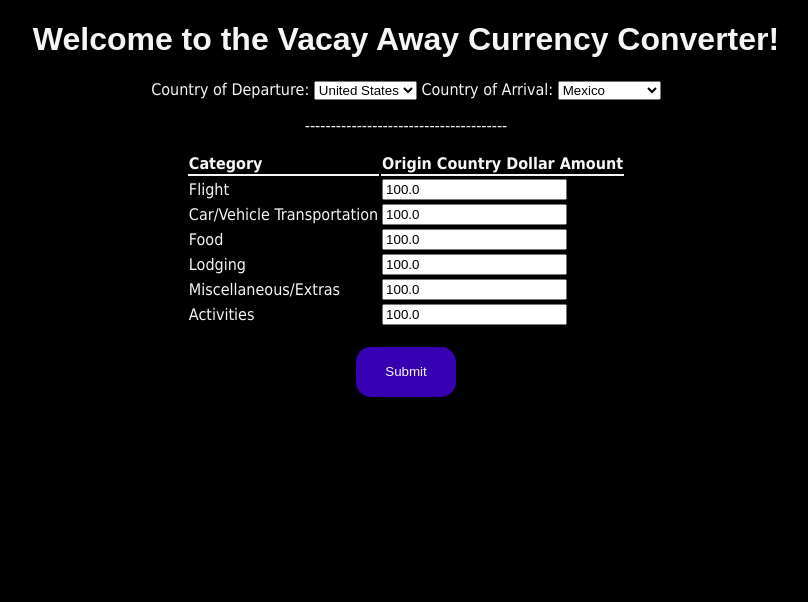
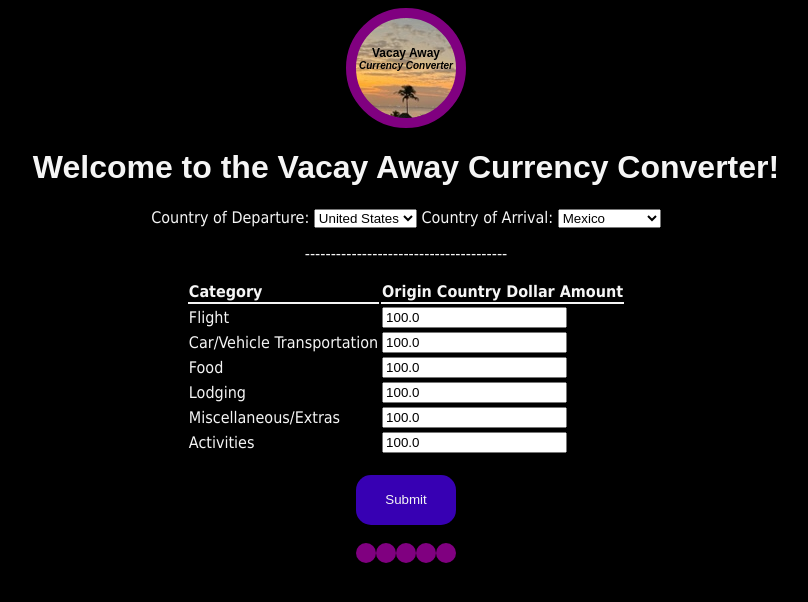
Before and after one commit to Mariposa21/VacayAwayCurrencyConverter, a Django app: page / in a window 1280 px wide. Shown: the top 602 px of the page, without its empty margins (234-1042 px from the left). Run offline with Django 4.2, Linux system fonts and the light colour scheme.

Commit message:
Frontend changes + iterative changes from testing.

```diff
--- a/VacayAwayProject/Converter/static/Converter/style.css
+++ b/VacayAwayProject/Converter/static/Converter/style.css
@@ -7,7 +7,7 @@ body {
 form {
     text-align : center;
     color : whitesmoke;
-    font-family: "Tahoma"
+    font-family: "Tahoma";
 }
 p {
     font-family : "Tahoma";
@@ -34,7 +34,8 @@ th
 }
 .returnedTable {
     text-align : center;
-    color : whitesmoke
+    color : whitesmoke;
+    font-family: "Tahoma";
 }
 .formSubmitButton {
 	background: #3700b3;
@@ -46,3 +47,45 @@ th
 	text-shadow: none;
     border-radius: 15px;
 }
+.logoBackgroundCircle {
+    width: 100px;
+    height: 100px;
+    border-radius: 50%;
+    border-style: solid;
+    border-width: 10px;
+    border-color: purple;
+    background-color: black;
+    display: block;
+    margin-left: auto;
+    margin-right: auto;
+    background: url('photos/ParadisePhoto.jpg');
+  }
+.logoTextOne {
+    color: black;
+    font-size: 12px;
+    text-align: center;
+    font-family: "Arial";
+}
+.logoTextTwo {
+    color: black;
+    font-size: 10px;
+    text-align: center;
+    font-family: "Arial";
+}
+.footerContainer {
+    display: block;
+    text-align: center;
+}
+.footerCircle {
+    width: 20px;
+    height: 20px;
+    border-radius: 50%;
+    border-color: purple;
+    background-color: purple;
+    display: block;
+    margin-left: auto;
+    margin-right: auto;
+    display: inline-block;
+    position: relative;
+    text-align: center;
+  }
--- a/VacayAwayProject/Converter/templates/Converter/base.html
+++ b/VacayAwayProject/Converter/templates/Converter/base.html
@@ -8,7 +8,15 @@
 </head>
 
 <body>
+  <div class="logoBackgroundCircle"><div class="logoTextOne"><br><br><b>Vacay Away</b><br><div class="logoTextTwo"><b><i>Currency Converter</i></b></div></div></div>
   <h1 class="h1">Welcome to the Vacay Away Currency Converter!</h1>
   {% block content %}
   {% endblock %}
 </body>
+
+<footer>
+  <br>
+  <div class="footerContainer">
+  <div class="footerCircle"></div><div class="footerCircle"></div><div class="footerCircle"></div><div class="footerCircle"></div><div class="footerCircle"></div>
+  </div>
+</footer>
```
Also changed, not shown: VacayAwayProject/Converter/businessLogic.py (+5 -7 lines), VacayAwayProject/Converter/static/Converter/photos/ParadisePhoto.jpg (added).
